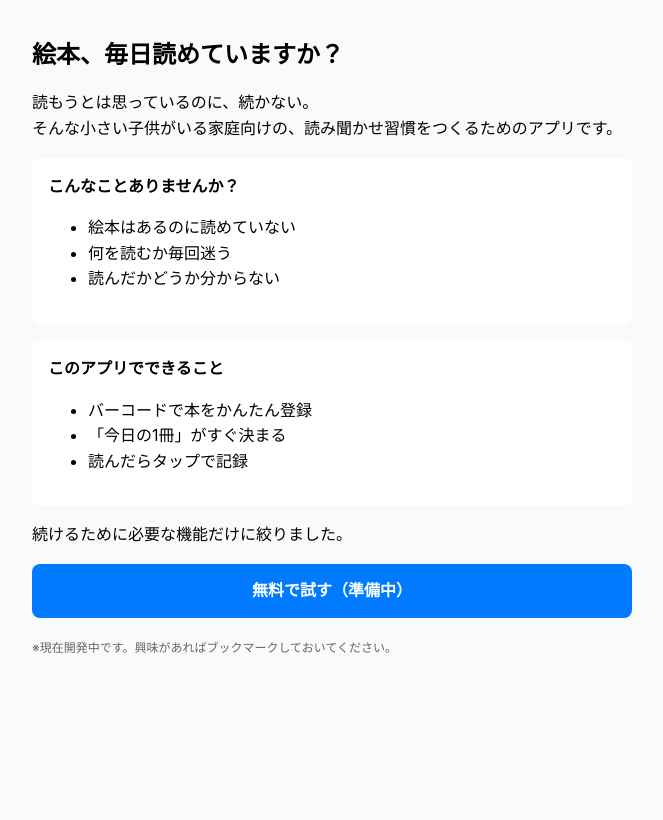
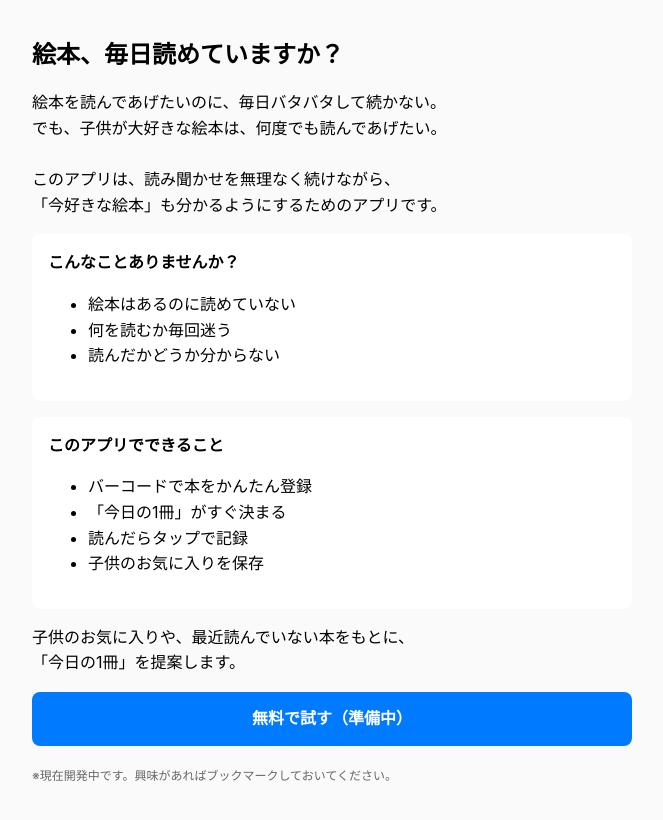
Before and after one commit to tayoneda/ehon-lp, a plain HTML site: page index.html in a window 1280 px wide. Shown: the whole page, without its empty margins (308-971 px from the left). Drawn offline with Linux system fonts and the light colour scheme.

Commit message:
modified to make the description more touching

```diff
--- a/index.html
+++ b/index.html
@@ -47,8 +47,10 @@
     <h1>絵本、毎日読めていますか？</h1>
 
     <p>
-      読もうとは思っているのに、続かない。<br>
-      そんな小さい子供がいる家庭向けの、読み聞かせ習慣をつくるためのアプリです。
+      絵本を読んであげたいのに、毎日バタバタして続かない。<br>
+でも、子供が大好きな絵本は、何度でも読んであげたい。<br><br>
+このアプリは、読み聞かせを無理なく続けながら、<br>
+「今好きな絵本」も分かるようにするためのアプリです。
     </p>
 
     <div class="box">
@@ -66,11 +68,13 @@
         <li>バーコードで本をかんたん登録</li>
         <li>「今日の1冊」がすぐ決まる</li>
         <li>読んだらタップで記録</li>
+        <li>子供のお気に入りを保存</li>
       </ul>
     </div>
 
     <p>
-      続けるために必要な機能だけに絞りました。
+      子供のお気に入りや、最近読んでいない本をもとに、<br>
+      「今日の1冊」を提案します。
     </p>
 
     <a href="#" class="cta">無料で試す（準備中）</a>
```
